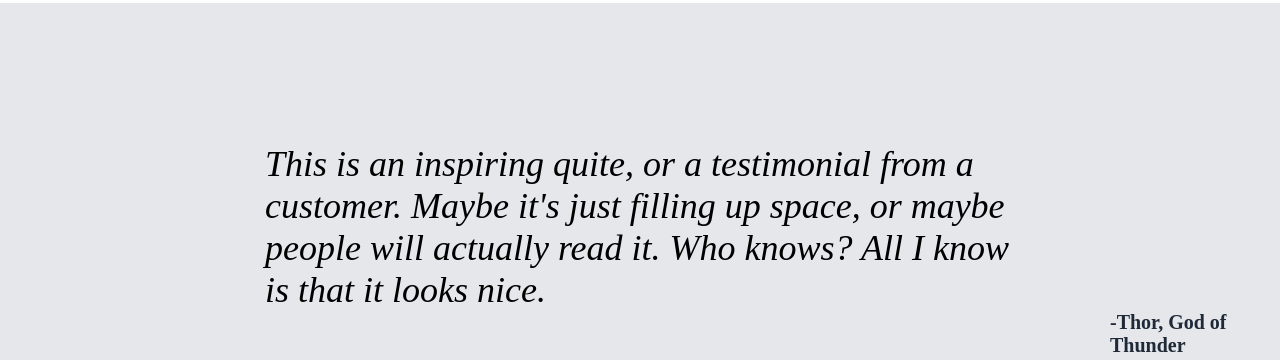
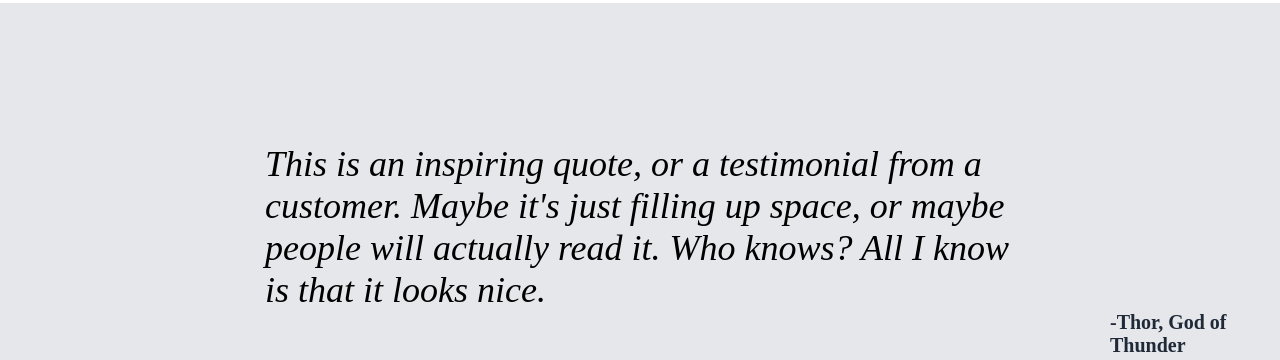
Before and after one commit to Osilon/HTML-CSS-Webpage, a plain HTML site: page index.html in a window 1280 px wide. Shown: the part 1052-1412 px from the top of the page. Drawn offline with Linux system fonts and the light colour scheme.

Commit message:
Update index.html

```diff
--- a/index.html
+++ b/index.html
@@ -60,7 +60,7 @@
 
   <!--Quote-->
   <div class="forth">
-    <div class="quote"><em>This is an inspiring quite, or a testimonial from a customer. Maybe it's just filling up space, or maybe people will actually read it. Who knows? All I know is that it looks nice.</em></div>
+    <div class="quote"><em>This is an inspiring quote, or a testimonial from a customer. Maybe it's just filling up space, or maybe people will actually read it. Who knows? All I know is that it looks nice.</em></div>
     <div class="author">-Thor, God of Thunder</div>
   </div>
 
```
